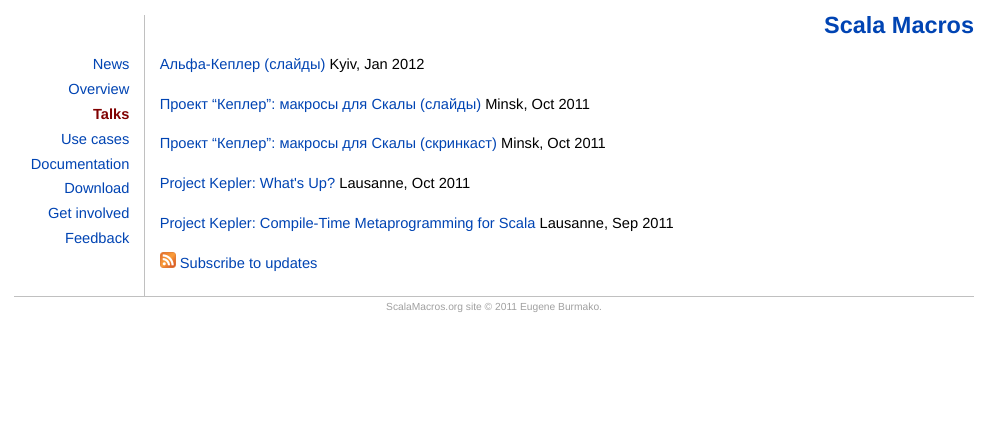
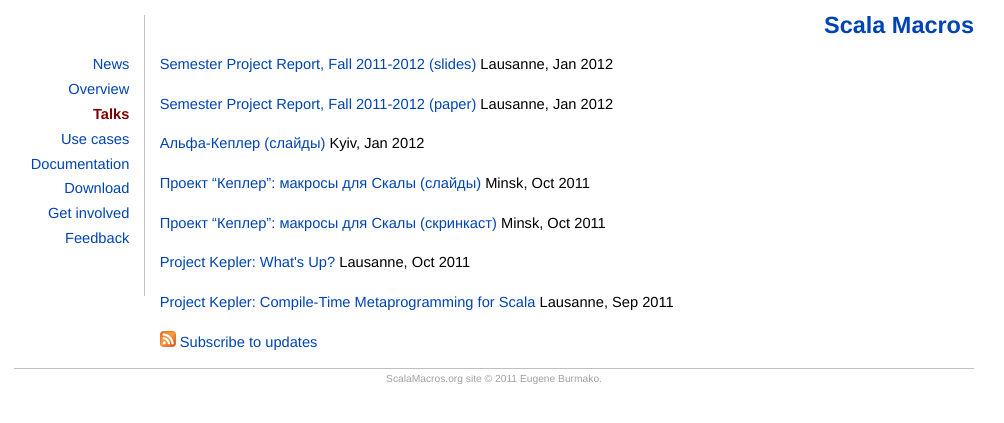
Before and after one commit to scalamacros/scalamacros.github.com, a Jekyll site: the page built from talks.html, in a window 1280 px wide. Shown: the top 423 px of the page, without its empty margins (146-1150 px from the left). Built offline with Jekyll 4.4.1, drawn with Linux system fonts in a browser that asks for light colours.

Commit message:
Semester project: report and slides

```diff
--- a/talks.html
+++ b/talks.html
@@ -4,6 +4,10 @@
 comments: false
 plusone: false
 ---
+
+<p><a href="/talks/2012-01-17-SemesterProjectSlides.pdf">Semester Project Report, Fall 2011-2012 (slides)</a> Lausanne, Jan 2012</p>
+
+<p><a href="/talks/2012-01-17-SemesterProjectReport.pdf">Semester Project Report, Fall 2011-2012 (paper)</a> Lausanne, Jan 2012</p>
 
 <p><a href="/talks/2012-01-14-RuAlphaKepler.pdf">Альфа-Кеплер (слайды)</a> Kyiv, Jan 2012</p>
 
```
Also changed, not shown: 4 other files.
